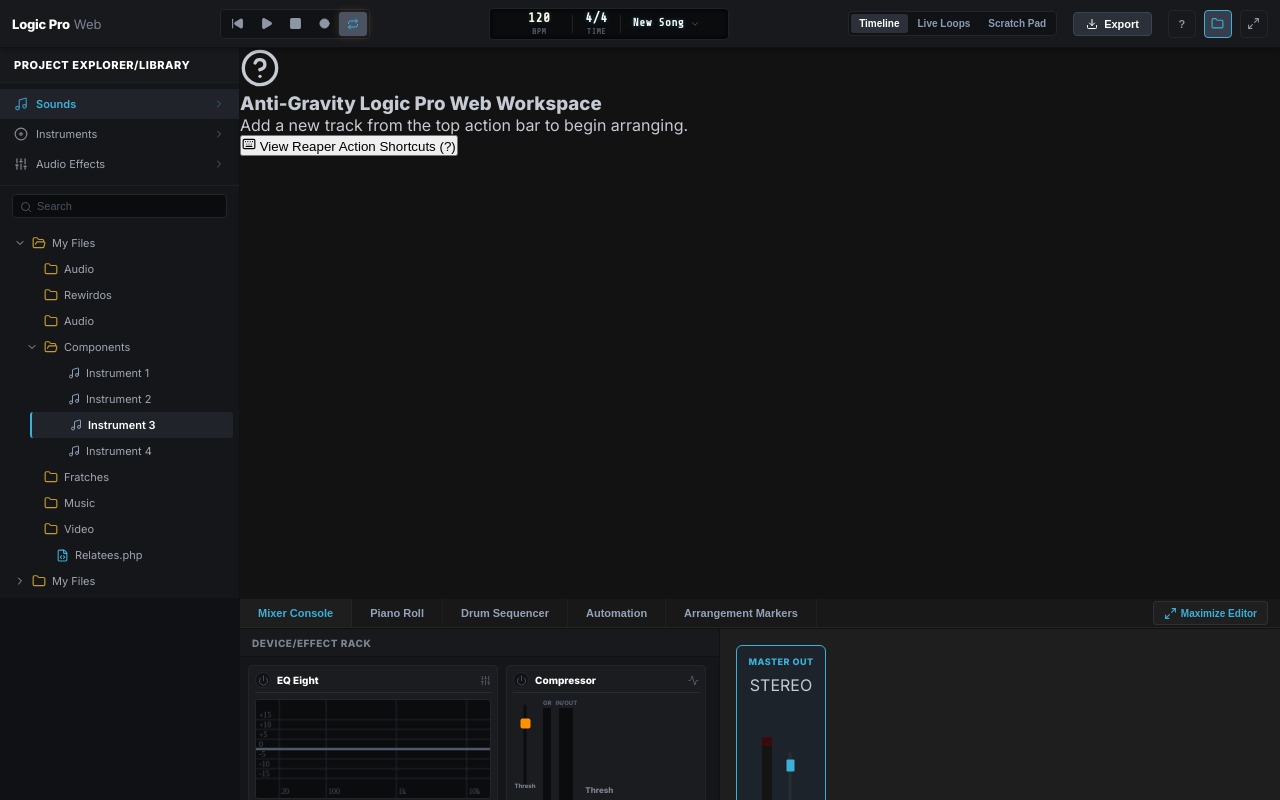
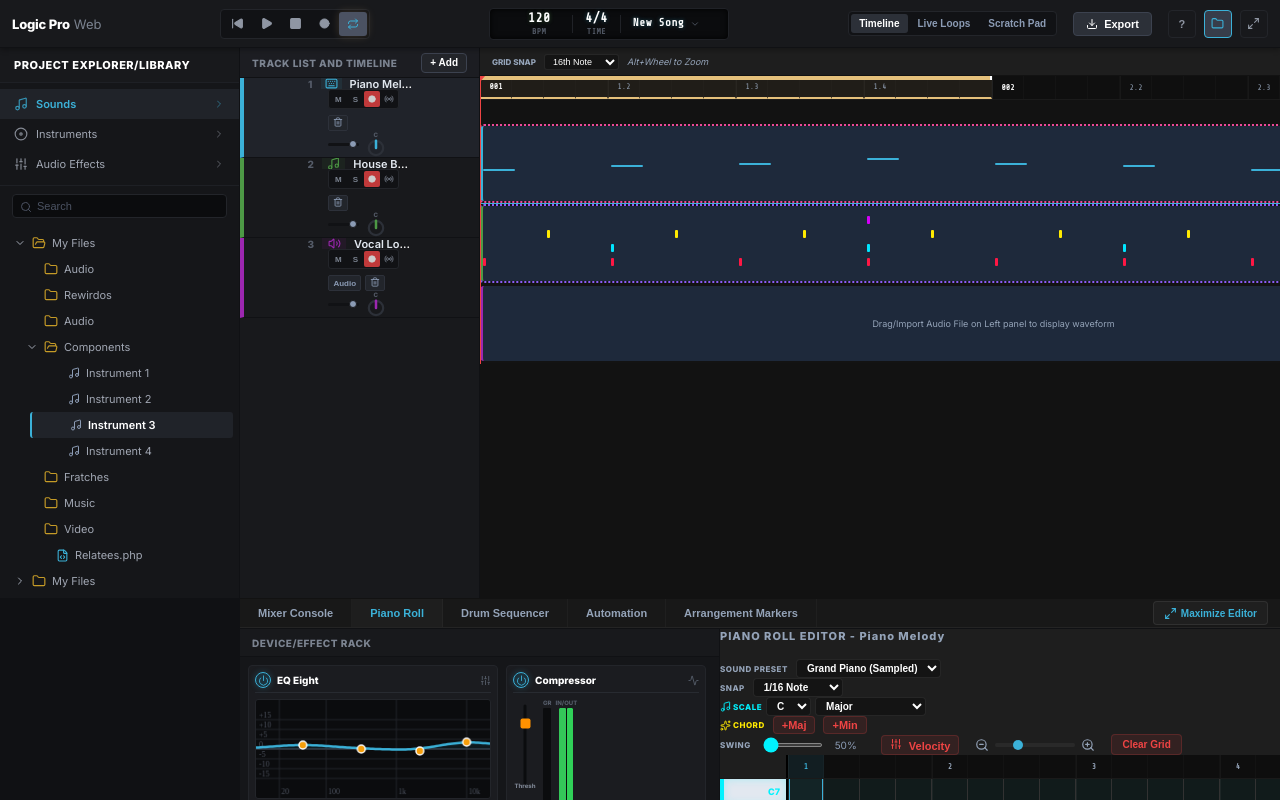
Before and after one commit to jinsung8239/moohyun523, a React (Vite) app: page / in a window 1280 px wide. Built offline with nearby package versions, Linux system fonts and the light colour scheme.

Commit message:
feat: Restore default demo tracks on mount and add Add Track button to TrackList header

```diff
--- a/src/App.tsx
+++ b/src/App.tsx
@@ -151,7 +151,51 @@
 
   useEffect(() => {
     engine.resetToEmptyState();
-    setTracks([]);
+
+    // 1. Synth Track
+    const synthTrack = engine.addNewTrack('synth');
+    synthTrack.name = "Piano Melody";
+    synthTrack.preset = 'piano';
+    synthTrack.color = '#3bb1d8';
+
+    // Add classic C major arpeggio melody (Piano notes)
+    synthTrack.steps[0] = ['C4'];
+    synthTrack.steps[4] = ['E4'];
+    synthTrack.steps[8] = ['G4'];
+    synthTrack.steps[12] = ['C5'];
+    synthTrack.steps[16] = ['G4'];
+    synthTrack.steps[20] = ['E4'];
+    synthTrack.steps[24] = ['C4'];
+    synthTrack.steps[28] = ['G3'];
+
+    // 2. Drum Track
+    const drumTrack = engine.addNewTrack('drum');
+    drumTrack.name = "House Beat";
+    drumTrack.color = '#4d9945';
+
+    if (drumTrack.drumSteps) {
+      // 32-step basic drum pattern
+      for (let i = 0; i < 32; i += 4) {
+        drumTrack.drumSteps.kick[i] = true;
+      }
+      for (let i = 4; i < 32; i += 8) {
+        drumTrack.drumSteps.snare[i] = true;
+      }
+      for (let i = 2; i < 32; i += 4) {
+        drumTrack.drumSteps.hihat[i] = true;
+      }
+      // Fill clap on step 12 and 28
+      drumTrack.drumSteps.clap[12] = true;
+      drumTrack.drumSteps.clap[28] = true;
+    }
+
+    // 3. Audio Track
+    const audioTrack = engine.addNewTrack('audio');
+    audioTrack.name = "Vocal Loop";
+    audioTrack.color = '#9c27b0';
+
+    setTracks(copyTracks(engine.tracks));
+    setSelectedTrackId(synthTrack.id);
 
     // Initialize mock collaborators once tracks are available
     const collabInterval = setInterval(() => {
@@ -505,13 +549,13 @@
           <ScratchPad tracks={tracks} onUpdateTracks={handleTrackChange} />
         ) : (
           <div className="arranger-split-view">
-            {/* Headers headers list on left */}
             <TrackList
               tracks={tracks}
               selectedTrackId={selectedTrackId}
               onSelectTrack={setSelectedTrackId}
               onDeleteTrack={handleDeleteTrack}
               onTrackChange={handleTrackChange}
+              onAddTrack={handleAddTrack}
             />
             {/* Timeline canvas grid on right */}
             <Arranger
--- a/src/components/TrackList.tsx
+++ b/src/components/TrackList.tsx
@@ -8,6 +8,7 @@
   onSelectTrack: (trackId: string) => void;
   onDeleteTrack: (trackId: string) => void;
   onTrackChange: (shouldPushHistory?: boolean) => void;
+  onAddTrack: (type: 'synth' | 'drum' | 'audio') => void;
 }
 
 const PRESET_COLORS = ['#3bb1d8', '#ff9100', '#ffea00', '#4d9945', '#9c27b0', '#ff007f'];
@@ -18,11 +19,13 @@
   onSelectTrack,
   onDeleteTrack,
   onTrackChange,
+  onAddTrack,
 }) => {
   const engine = AudioEngine.getInstance();
   const fileInputRefs = useRef<{ [trackId: string]: HTMLInputElement | null }>({});
   const [editingTrackId, setEditingTrackId] = useState<string | null>(null);
   const [showColorPickerId, setShowColorPickerId] = useState<string | null>(null);
+  const [showAddMenu, setShowAddMenu] = useState(false);
 
   const handleMuteToggle = (track: Track) => {
     track.mute = !track.mute;
@@ -86,8 +89,91 @@
 
   return (
     <div className="track-headers-column">
-      <div className="track-headers-title-bar">
+      <div className="track-headers-title-bar" style={{ display: 'flex', justifyContent: 'space-between', alignItems: 'center', position: 'relative' }}>
         <span>Track List and Timeline</span>
+        <button
+          onClick={() => setShowAddMenu(!showAddMenu)}
+          style={{
+            backgroundColor: '#23252a',
+            border: '1px solid #3c424f',
+            borderRadius: '4px',
+            color: '#fff',
+            fontSize: '10px',
+            fontWeight: 'bold',
+            padding: '2px 8px',
+            cursor: 'pointer',
+            display: 'flex',
+            alignItems: 'center',
+            height: '20px'
+          }}
+          title="Add a new MIDI, Drum or Audio Track"
+        >
+          + Add
+        </button>
+
+        {showAddMenu && (
+          <div
+            style={{
+              position: 'absolute',
+              top: '28px',
+              right: '8px',
+              backgroundColor: '#1b1c20',
+              border: '1px solid #3c424f',
+              borderRadius: '4px',
+              width: '110px',
+              zIndex: 1100,
+              boxShadow: '0 4px 10px rgba(0,0,0,0.5)'
+            }}
+          >
+            <button
+              onClick={() => { onAddTrack('synth'); setShowAddMenu(false); }}
+              style={{
+                width: '100%',
+                background: 'none',
+                border: 'none',
+                color: '#fff',
+                textAlign: 'left',
+                padding: '6px 8px',
+                fontSize: '10px',
+                cursor: 'pointer',
+                borderBottom: '1px solid #23252a'
+              }}
+            >
+              + Synth Track
+            </button>
+            <button
+              onClick={() => { onAddTrack('drum'); setShowAddMenu(false); }}
+              style={{
+                width: '100%',
+                background: 'none',
+                border: 'none',
+                color: '#fff',
+                textAlign: 'left',
+                padding: '6px 8px',
+                fontSize: '10px',
+                cursor: 'pointer',
+                borderBottom: '1px solid #23252a'
+              }}
+            >
+              + Drum Track
+            </button>
+            <button
+              onClick={() => { onAddTrack('audio'); setShowAddMenu(false); }}
+              style={{
+                width: '100%',
+                background: 'none',
+                border: 'none',
+                color: '#fff',
+                textAlign: 'left',
+                padding: '6px 8px',
+                fontSize: '10px',
+                cursor: 'pointer'
+              }}
+            >
+              + Audio Track
+            </button>
+          </div>
+        )}
       </div>
 
       <div className="track-headers-list">
```
